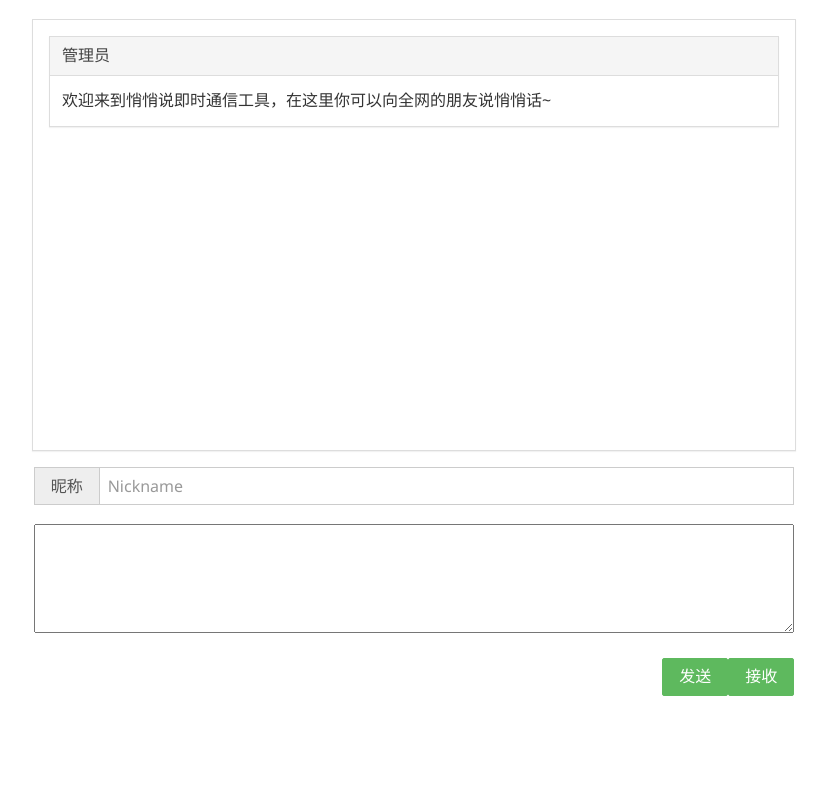
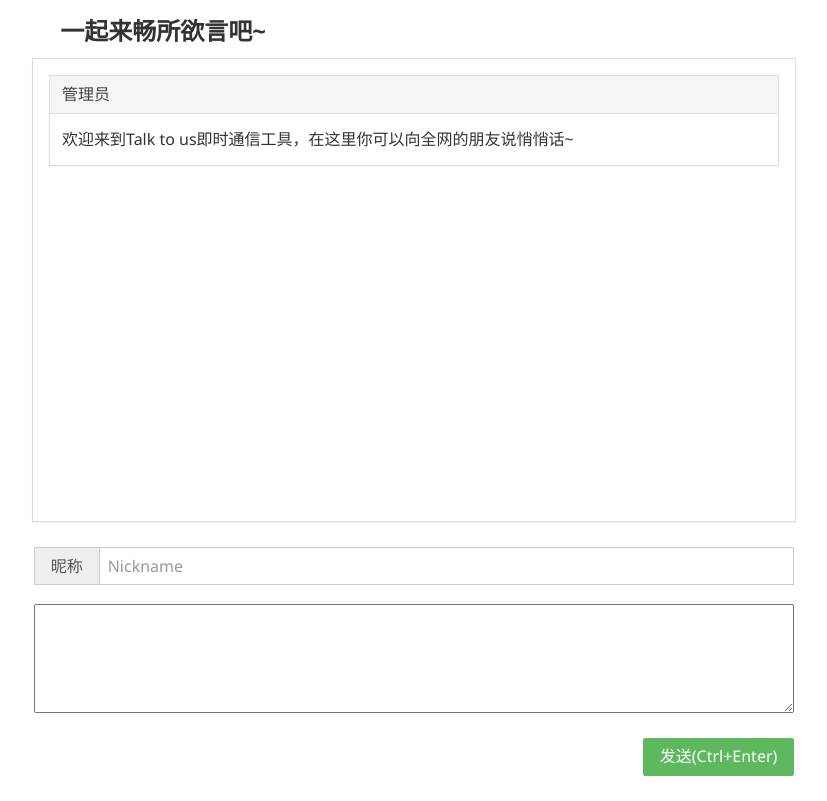
Before and after one commit to wolfbolin/TalkToUs, a Flask app: page /app in a window 1280 px wide. Shown: the whole page, without its empty margins (226-1053 px from the left). Before the commit the page ends 696 px from the top, so only its background shows below. Run offline with Flask 2, Linux system fonts and the light colour scheme.

Commit message:
Version 0.8.5
Complete. But still have bug.

```diff
--- a/main.py
+++ /dev/null
@@ -1,2 +0,0 @@
-#!/usr/bin/python3
-# -*- coding: utf-8 -*-
--- a/socket_module.py
+++ b/socket_module.py
@@ -46,8 +46,11 @@ class SocketService:
 
     def recv(self):
         message_list = {}
+        message_num = 0
         while self.recv_data.qsize() > 0:
-            message_list['mid'+len(message_list)]=json.loads(self.recv_data.get())
+            message_list[len(message_list)]=json.loads(self.recv_data.get())
+            message_num += 1
+        message_list['message_num']=message_num
         return message_list
 
 
--- a/templates/app.html
+++ b/templates/app.html
@@ -2,12 +2,16 @@
 <html>
 <head>
   <meta charset="UTF-8">
-  <title>悄悄说</title>
+  <title>Talk to us</title>
   <!-- import CSS -->
   <link rel="stylesheet" href="{{url_for('static',filename='amazeui.min.css')}}">
   <style>
+  .wb-title{
+      padding: 0.5em 2em 0.3em;
+      margin: 0;
+  }
   .wb-message{
-      margin: 1.2em;
+      margin: 0 1.2em 0;
       padding: 1em;
       overflow: auto;
   }
@@ -25,6 +29,13 @@
   </style>
 </head>
 <body>
+<header>
+    <div class="am-g am-g-fixed" id="message_tltle">
+        <div class="am-u-sm-10 am-u-sm-centered">
+            <h1 class="wb-title">一起来畅所欲言吧~</h1>
+        </div>
+    </div>
+</header>
 <section>
     <div class="am-g am-g-fixed" id="message_panel">
         <div class="am-u-sm-10 am-u-sm-centered">
@@ -32,7 +43,7 @@
 
                 <div class="am-panel am-panel-default am-animation-slide-bottom" data-doc-animation="slide-bottom">
                     <div class="am-panel-hd">管理员</div>
-                        <div class="am-panel-bd">欢迎来到悄悄说即时通信工具，在这里你可以向全网的朋友说悄悄话~</div>
+                        <div class="am-panel-bd">欢迎来到Talk to us即时通信工具，在这里你可以向全网的朋友说悄悄话~</div>
                 </div>
 
 
@@ -49,10 +60,7 @@
             </div>
             <textarea class="wb-textarea" rows="4" id="message" maxlength="63000"></textarea>
             <button type="button" class="am-btn am-btn-success
-                am-radius am-fr" onclick="recvMessage()">接收
-            </button>
-            <button type="button" class="am-btn am-btn-success
-                am-radius am-fr" onclick="sendMessage()">发送
+                am-radius am-fr" onclick="sendMessage()">发送(Ctrl+Enter)
             </button>
         </div>
     </div>
@@ -75,6 +83,13 @@
   <!-- import JavaScript -->
   <script src="{{url_for('static',filename='amazeui.min.js')}}"></script>
   <script>
+  document.onkeydown = function(e) {
+        var keyCode = e.keyCode || e.which || e.charCode;
+        var ctrlKey = e.ctrlKey || e.metaKey;
+        if(ctrlKey && keyCode == 13) {
+            sendMessage();
+        }
+    }
   function sendMessage(){
       nickname = $('#nickname').val();
       message = $('#message').val();
@@ -91,7 +106,8 @@
           },
           success:function(result){
               if(result.status=="success"){
-                  console.log('Send message complete.');
+                  //console.log('Send message complete.');
+                  $('#message').val("");
               }else{
                   $('#tip-modal').modal();
               }
@@ -99,20 +115,23 @@
       });
   }
   function recvTimer(){
-      setInterval(recvMessage,1200);
+      setInterval(recvMessage,2000);
   }
-  //recvTimer();
+  recvTimer();
   function recvMessage(){
       $.ajax({
           url: '/recv',
           type:'get',
           success:function(result){
-              if(result.status=="success"){
-                  message_data = result.data;
-                  for(i=0;i<message_data.length;i++){
-                      addMessage(message_data.nickname,
-                          message_data.message,
-                          message_data.nickname==$('#nickname').val()?
+              //console.log(result);
+              message_data = JSON.parse(result)
+              if(message_data.status=="success"){
+                  message_num = message_data.message_num;
+                  for(i=0;i<message_num;i++){
+                      message=message_data[i.toString()]
+                      addMessage(message.nickname,
+                          message.message,
+                          message.nickname==$('#nickname').val()?
                             "am-panel-success":"am-panel-default"
                       )
                   }
@@ -124,18 +143,21 @@
   }
   function addMessage(message_nick, message_text, message_class){
       $('#message_box').append(
-          '<div class="am-panel '+message_class+' am-animation-slide-bottom" data-doc-animation="slide-bottom">'
+          '<div class="am-panel '+message_class+' am-animation-fade">'
               +'<div class="am-panel-hd">'+message_nick+'</div>'
                   +'<div class="am-panel-bd">'+message_text+'</div>'
           +'</div>'
       );
+      $('#message_box').smoothScroll({position: $('#message_box').height()});
   }
   function reload(){
       window.location="/"
   }
   function rebox(){
-      $('#message_panel').css('height', $(window).height()-$('#control_panel').height()-130);
-      $('#message_box').css('height', $('#message_panel').height()-10);
+      $('#message_panel').css('height', $(window).height()
+                -$('#control_panel').height()
+                -$('#message_tltle').height()-50);
+      $('#message_box').css('height', $('#message_panel').height());
   }
   rebox();
   $(window).resize(function () {
--- a/templates/index.html
+++ b/templates/index.html
@@ -2,7 +2,7 @@
 <html>
 <head>
   <meta charset="UTF-8">
-  <title>悄悄说</title>
+  <title>Talk to us</title>
   <!-- import CSS -->
   <link rel="stylesheet" href="{{url_for('static',filename='amazeui.min.css')}}">
   <style>
@@ -21,7 +21,7 @@
 <header>
     <div class="am-g am-g-fixed">
         <div class="am-u-sm-6 am-u-sm-centered" id="text">
-            <p class="wb-title">悄悄说...</p>
+            <p class="wb-title">我想说...</p>
             <p class="wb-text">想说什么？快进来讲讲吧</p>
         </div>
     </div>
--- a/web_module.py
+++ b/web_module.py
@@ -1,19 +1,25 @@
 #!/usr/bin/python3
 # -*- coding: utf-8 -*-
 import json
+import sys
+import multiprocessing
+from PyQt5.QtCore import QUrl
+from PyQt5.QtWidgets import QApplication
+from PyQt5.QtWebEngineWidgets import QWebEnginePage, QWebEngineView
 from flask import Flask, render_template, redirect, url_for, jsonify, request
 from socket_module import SocketService
-app = Flask(__name__)
+
+web = Flask(__name__)
 socket_service = None
 
 
-@app.route('/index')
-@app.route('/')
+@web.route('/index')
+@web.route('/')
 def index():
     return render_template('index.html')
 
 
-@app.route('/login')
+@web.route('/login')
 def login():
     global socket_service
     socket_service = SocketService()
@@ -21,12 +27,12 @@ def login():
     return redirect('/app')
 
 
-@app.route('/app')
+@web.route('/app')
 def appx():
     return render_template('app.html')
 
 
-@app.route('/send',methods=['POST'])
+@web.route('/send', methods=['POST'])
 def send():
     message_data = {
         'nickname': request.form.get('nickname'),
@@ -38,14 +44,23 @@ def send():
     return jsonify({'status': 'success'})
 
 
-@app.route('/recv')
+@web.route('/recv')
 def recv():
     global socket_service
     message_list = socket_service.recv()
-    message_list['status']='success'
+    message_list['status'] = 'success'
     print(message_list)
-    return jsonify(message_list)
+    return json.dumps(message_list)
+
+
+def runBrowser():
+    app = QApplication(sys.argv)
+    browser = QWebEngineView()
+    browser.load(QUrl("http://127.0.0.1:5000/"))
+    browser.show()
+    app.exec_()
 
 
 if __name__ == '__main__':
-    app.run()
+    multiprocessing.Process(target=runBrowser).start()
+    web.run()
```
